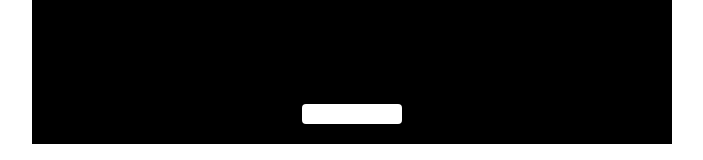
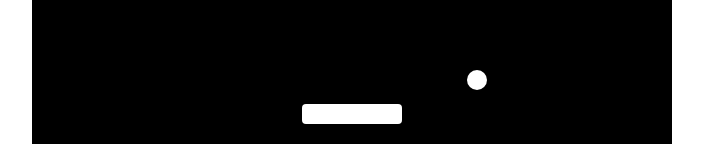
Before and after one commit to bombardirr/ag_arkanoid, a Nuxt app: page / in a window 1280 px wide. Shown: the part 264-424 px from the top of the page, without its empty margins (288-991 px from the left). Built offline with nearby package versions, Linux system fonts and the light colour scheme.

Commit message:
ball works well with collisions

```diff
--- a/components/Canvas.vue
+++ b/components/Canvas.vue
@@ -1,33 +1,59 @@
 <script setup lang="ts">
-import usePaddle from "~/composables/entities/usePaddle";
+import usePaddle from "~/composables/entities/usePaddle"
+import useBall from "~/composables/entities/useBall"
+import useCollision from "~/composables/physics/useCollisions"
 
 const gameContainer = ref<HTMLDivElement | null>(null)
-const containerSize = ref({width: 0, height: 0})
+const containerSize = ref({ width: 0, height: 0 })
 
-// Инициализация платформы
-const {paddle, moveTo, init} = usePaddle(containerSize)
+// Инициализация игровых объектов
+const { paddle, moveTo, init: initPaddle } = usePaddle(containerSize)
+const { ball, reset: resetBall, move: moveBall } = useBall()
+const { checkWallCollision, checkPaddleCollision, checkBottomCollision } =
+    useCollision(ball, paddle, containerSize)
 
 // Обработчик движения мыши
 const handleMouseMove = (e: MouseEvent) => {
-  if (!gameContainer.value) return;
+  if (!gameContainer.value) return
+  const mouseX = e.clientX - gameContainer.value.getBoundingClientRect().left
+  moveTo(mouseX - paddle.value.size.width / 2)
+}
 
-  let targetX = e.clientX - gameContainer.value.getBoundingClientRect().left;
-  moveTo(targetX - paddle.value.size.width / 2)
+// Игровой цикл
+const gameLoop = () => {
+  moveBall()
+  checkWallCollision()
+  checkPaddleCollision()
+
+  if (checkBottomCollision()) {
+    resetBall(containerSize.value)
+  }
+
+  requestAnimationFrame(gameLoop)
 }
 
 // Инициализация
 onMounted(() => {
-  if (!gameContainer.value) return;
+  if (!gameContainer.value) return
 
   const rect = gameContainer.value.getBoundingClientRect()
   containerSize.value = { width: rect.width, height: rect.height }
 
-  init()
+  initPaddle()
+  resetBall(containerSize.value)
+
+  // Стартуем мяч с платформы
+  ball.value.position = {
+    x: paddle.value.position.x + paddle.value.size.width / 2,
+    y: paddle.value.position.y - ball.value.radius - 5
+  }
+
   document.addEventListener('mousemove', handleMouseMove)
+  gameLoop()
 })
 
 onUnmounted(() => {
-  document.removeEventListener('mousemove', handleMouseMove);
+  document.removeEventListener('mousemove', handleMouseMove)
 })
 </script>
 
@@ -43,6 +69,16 @@
         backgroundColor: paddle.color
       }"
     />
+    <div
+        class="ball"
+        :style="{
+        left: `${ball.position.x - ball.radius}px`,
+        top: `${ball.position.y - ball.radius}px`,
+        width: `${ball.radius * 2}px`,
+        height: `${ball.radius * 2}px`,
+        backgroundColor: ball.color
+      }"
+    />
   </div>
 </template>
 
@@ -55,10 +91,14 @@
   margin: auto;
   overflow: hidden;
 
+  .paddle, .ball {
+    position: absolute;
+    border-radius: 50%;
+    will-change: transform;
+  }
+
   .paddle {
-    position: absolute;
     border-radius: 4px;
-    will-change: transform;
   }
 }
 </style>
--- a/composables/entities/useBall.ts
+++ b/composables/entities/useBall.ts
@@ -1,31 +1,30 @@
-import type {Ball} from "~/types/game";
+import type { Ball } from "~/types/game"
 
 export default () => {
     const ball = ref<Ball>({
-        position: {x: 0, y: 0},
+        position: { x: 0, y: 0 },
         radius: 10,
-        velocity: {x: 3, y: -3},
+        velocity: { x: 0, y: 0 }, // Начально нулевая скорость
         color: "#fff"
-    });
+    })
 
-    // Сброс позиции мяча
     const reset = (containerSize: { width: number, height: number }) => {
         ball.value.position = {
             x: containerSize.width / 2,
             y: containerSize.height / 2
         }
 
-        // Рандомный начальный угол
+        // Более предсказуемый старт
         ball.value.velocity = {
-            x: Math.random() > 0.5 ? 3 : -3,
+            x: (Math.random() > 0.5 ? 1 : -1) * 3,
             y: -3
         }
     }
 
-    // Движение мяча
     const move = () => {
-        ball.value.position.x += ball.value.velocity.x;
-        ball.value.velocity.y += ball.value.velocity.y;
+        ball.value.position.x += ball.value.velocity.x
+        ball.value.position.y += ball.value.velocity.y
     }
-    return {ball, reset, move};
+
+    return { ball, reset, move }
 }
--- a/composables/entities/usePaddle.ts
+++ b/composables/entities/usePaddle.ts
@@ -8,14 +8,6 @@
         maxWidth: 150,
         color: '#fff'
     })
-
-    // Установка позиции с жёстким ограничением границ
-    const setPosition = (x: number) => {
-        paddle.value.position.x = Math.max(
-            0,
-            Math.min(x, container.value.width - paddle.value.size.width)
-        )
-    }
 
     // Плавное движение с гарантией соблюдения границ
     const moveTo = (targetX: number) => {
--- a/composables/physics/useCollisions.ts
+++ b/composables/physics/useCollisions.ts
@@ -1,55 +1,54 @@
-import type {Ball, Paddle} from "~/types/game";
+import type { Ball, Paddle } from "~/types/game"
 
 export default (
     ball: Ref<Ball>,
     paddle: Ref<Paddle>,
     container: Ref<{ width: number, height: number }>
 ) => {
-    // Проверка столкновения со стенами
+    // Защита от "залипания" мяча
+    let lastCollisionTime = 0
+    const COLLISION_COOLDOWN = 100 // 100ms
+
     const checkWallCollision = () => {
         // Левая/правая стенка
-        if (ball.value.position.x - ball.value.radius <= 0 || ball.value.position.x + ball.value.radius >= container.value.width) {
-            // Инвертируем по X
-            ball.value.velocity.x *= -1
+        if (ball.value.position.x - ball.value.radius <= 0 ||
+            ball.value.position.x + ball.value.radius >= container.value.width) {
+
+            // Добавляем небольшой случайный угол
+            if (Date.now() - lastCollisionTime > COLLISION_COOLDOWN) {
+                ball.value.velocity.x *= -1
+                ball.value.velocity.y += (Math.random() - 0.5) * 0.5
+                lastCollisionTime = Date.now()
+            }
         }
 
         // Верхняя стенка
         if (ball.value.position.y - ball.value.radius <= 0) {
-            // Инвертируем по Y
-            ball.value.velocity.y *= -1
+            ball.value.velocity.y = Math.abs(ball.value.velocity.y) * 0.98 // Небольшое трение
         }
     }
 
-    // Проверка столкновения с платформой
     const checkPaddleCollision = () => {
-        const ballBottom = ball.value.position.y + ball.value.radius;
+        const ballBottom = ball.value.position.y + ball.value.radius
         const ballCenterX = ball.value.position.x
 
-        if (
-            ballBottom >= paddle.value.position.y && ballCenterX >= paddle.value.position.x && ballCenterX <= paddle.value.position.x + paddle.value.size.width
-        ) {
-            // Угол отскока зависит от места удара
-            const hitPosition = (ballCenterX - paddle.value.position.x) / paddle.value.size.width;
+        if (ballBottom >= paddle.value.position.y &&
+            ballCenterX >= paddle.value.position.x - ball.value.radius &&
+            ballCenterX <= paddle.value.position.x + paddle.value.size.width + ball.value.radius) {
 
-            // Диапазон от -0.5 до 0.5
+            // Угол отскока с учетом краев
+            const hitPosition = (ballCenterX - paddle.value.position.x) / paddle.value.size.width
             const normalizedHit = (hitPosition - 0.5) * 2
 
-            // Боковой отскок
-            ball.value.velocity.x = normalizedHit * 5
-
-            // Вверх
-            ball.value.velocity.y = -Math.abs(ball.value.velocity.y)
+            // Динамический отскок
+            ball.value.velocity.x = normalizedHit * 6
+            ball.value.velocity.y = -Math.abs(ball.value.velocity.y) * 0.9
         }
     }
 
-    // Проверка вылета за нижнюю границу
     const checkBottomCollision = (): boolean => {
         return ball.value.position.y - ball.value.radius > container.value.height
     }
 
-    return {
-        checkWallCollision,
-        checkPaddleCollision,
-        checkBottomCollision
-    }
+    return { checkWallCollision, checkPaddleCollision, checkBottomCollision }
 }
```
